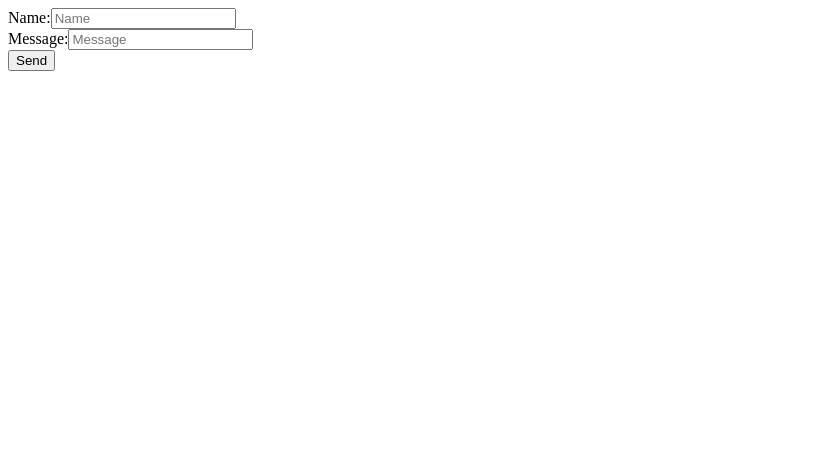
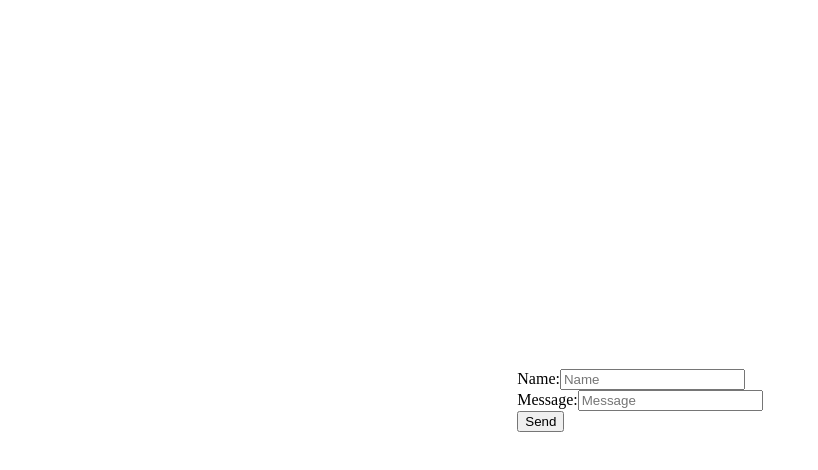
Before and after one commit to anapitalai/nictc-socketioserver, a website: page client/index.html in a window 1280 px wide. Shown: the whole page, without its empty margins (0-818 px from the left). Drawn offline with nearby package versions, Linux system fonts and the light colour scheme; no server answers.

Commit message:
Update index.html

```diff
--- a/client/index.html
+++ b/client/index.html
@@ -5,7 +5,7 @@
     <meta name="viewport" content="width=device-width, initial-scale=1.0">
     <title>Chat App</title>
     <script src="https://cdnjs.cloudflare.com/ajax/libs/socket.io/2.3.0/socket.io.js"></script>
-    <link rel="text/stylesheet" src="style.css">
+    <link rel="stylesheet" href="style.css">
 </head>
 <body>
     <!DOCTYPE html>
```
